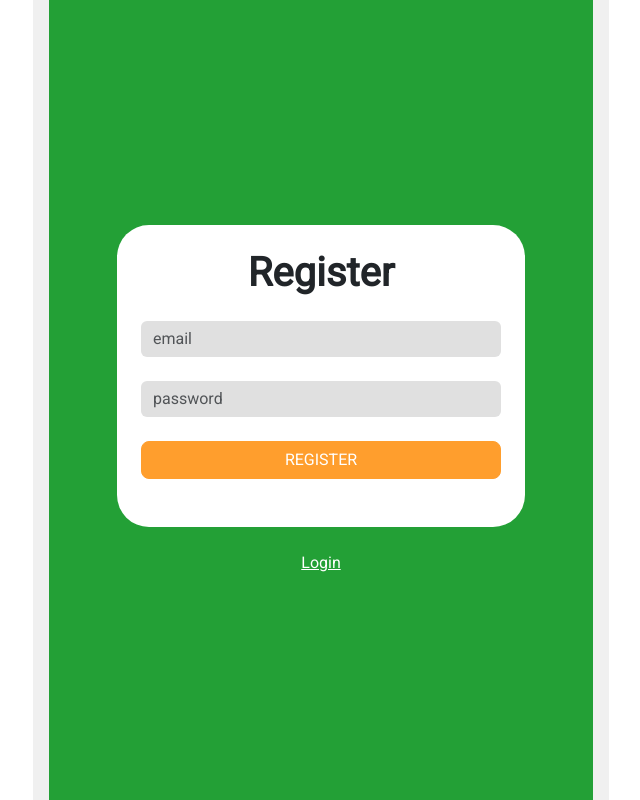
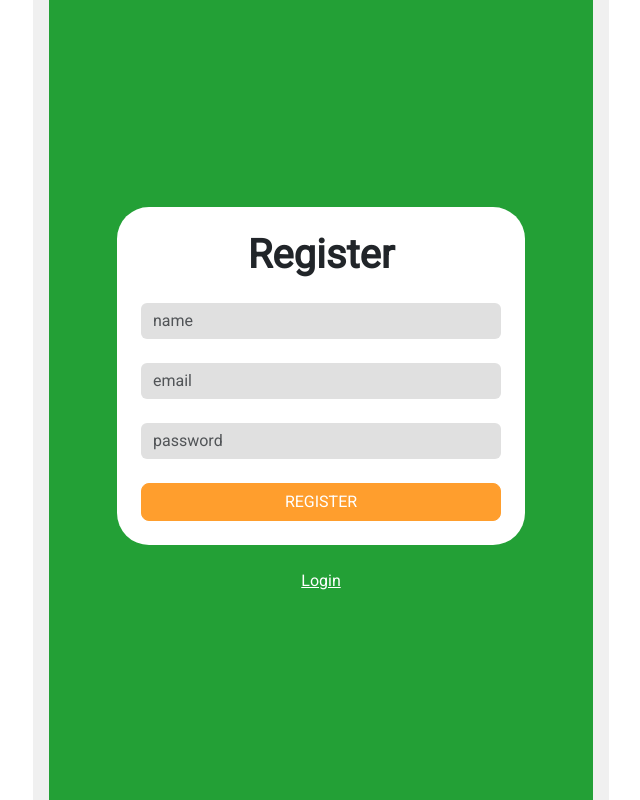
Before and after one commit to faizbyp/moneytracker-ads, a React (Vite) app: page /register in a window 1280 px wide. Shown: the whole page, without its empty margins (319-959 px from the left). Built offline with nearby package versions, Linux system fonts and the light colour scheme.

Commit message:
register work

```diff
--- a/src/pages/Register.jsx
+++ b/src/pages/Register.jsx
@@ -1,18 +1,42 @@
-import { Link } from 'react-router-dom';
+import { useState } from 'react';
+import { Link, useNavigate } from 'react-router-dom';
+import { register } from '../services/authService';
 
 function Register() {
+  const [isError, setError] = useState(false);
+  const navigate = useNavigate();
+
+  const handleSubmit = async (e) => {
+    e.preventDefault();
+    const formData = new FormData(e.currentTarget);
+    await register(formData)
+      .catch((err) => {
+        console.log(err);
+        setError(true);
+      });
+    if (isError) {
+      navigate('/');
+    }
+  };
+
   return (
     <div className="d-flex flex-column justify-content-center align-items-center bg-secondary vh-100">
       <main className="bg-white rounded-5 w-75">
         <h1 className="my-4 text-center fw-bold">Register</h1>
-        <form className="mx-4">
+        <form className="mx-4" onSubmit={handleSubmit}>
           <div className="my-4">
-            <input type="email" placeholder="email" className="form-control border-0 bg-gray-10" id="exampleInputEmail1" aria-describedby="emailHelp" />
+            <input type="text" name="name" placeholder="name" className="form-control border-0 bg-gray-10" />
           </div>
           <div className="my-4">
-            <input type="password" placeholder="password" className="form-control border-0 bg-gray-10" id="exampleInputPassword1" />
+            <input type="email" name="email" placeholder="email" className="form-control border-0 bg-gray-10" />
           </div>
-          <Link to="/home" className="w-100 mb-5 btn btn-primary text-white rounded-3">REGISTER</Link>
+          <div className="my-4">
+            <input type="password" name="password" placeholder="password" className="form-control border-0 bg-gray-10" />
+          </div>
+          <button type="submit" className="w-100 mb-4 btn btn-primary text-white rounded-3">REGISTER</button>
+          {isError && (
+          <p className="text-red text-center">Error</p>
+          )}
         </form>
       </main>
       <section className="text-center mt-4">
--- a/src/services/authService.js
+++ b/src/services/authService.js
@@ -13,5 +13,6 @@ export async function login(data) {
 }
 
 export async function register(data) {
-  return await API.post('/register', data);
+  const response = await API.post('/register', data);
+  return response.created_at;
 }
```
